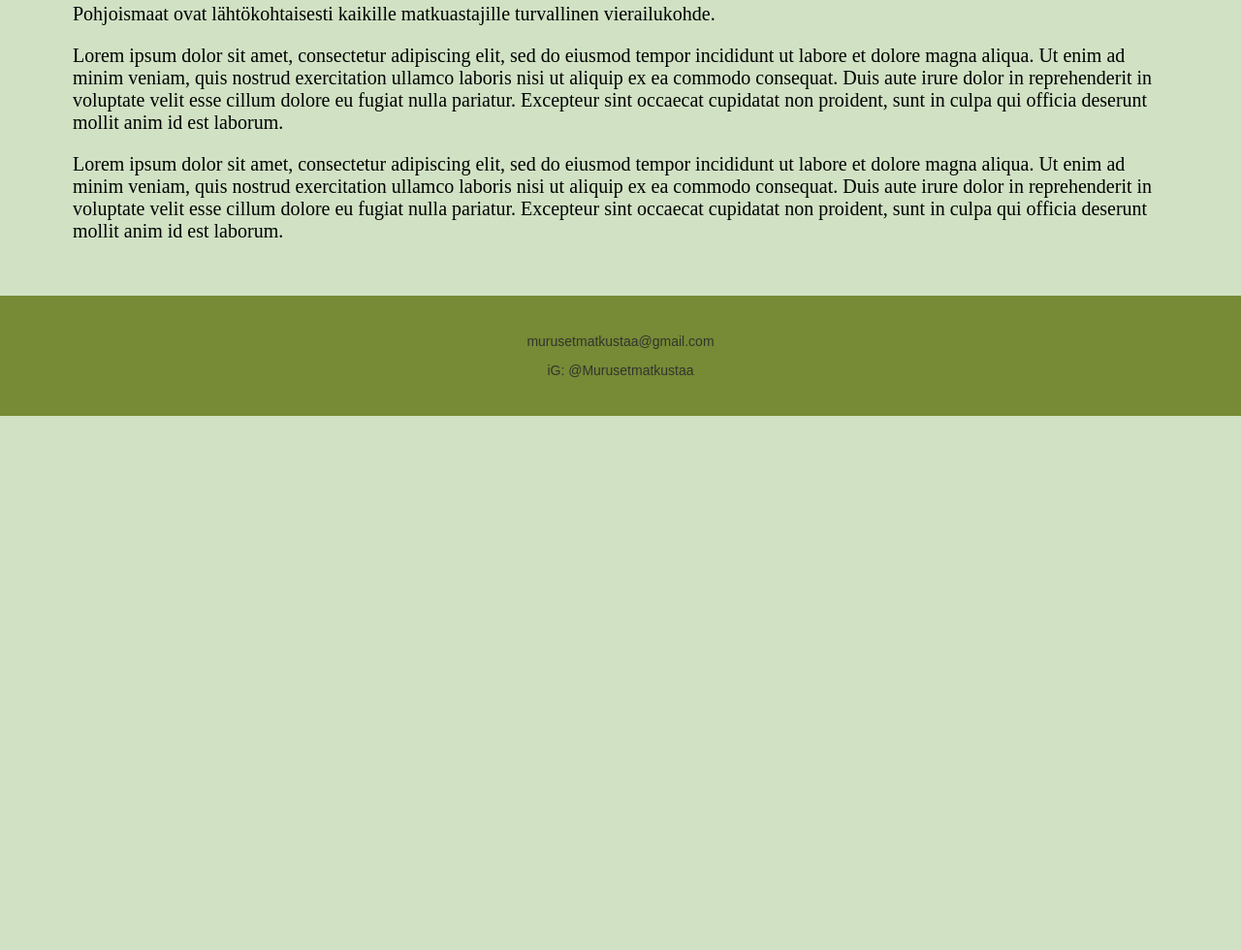
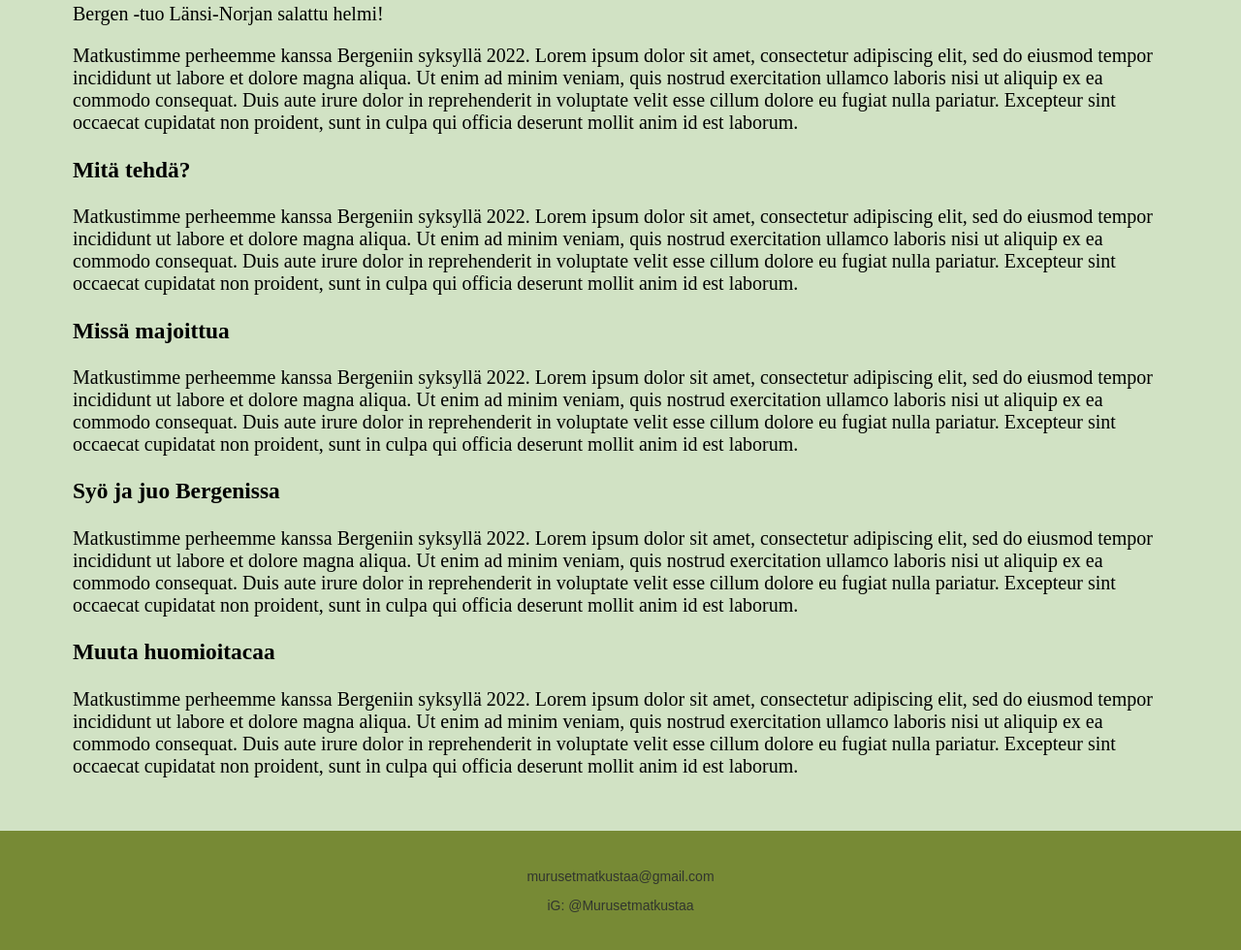
Before and after one commit to maijavou/maijavou.github.io, a plain HTML site: page Bergen.html in a window 1280 px wide. Shown: the part 702-1682 px from the top of the page at 97% size. Before the commit the page ends 1131 px from the top, so only its background shows below. Drawn offline with Linux system fonts and the light colour scheme.

Commit message:
Update Bergen.html

```diff
--- a/Bergen.html
+++ b/Bergen.html
@@ -21,13 +21,34 @@
     <div class="txt">
     <h3>Bergen</h3>
 
-    <p>Pohjoismaat ovat lähtökohtaisesti kaikille matkuastajille turvallinen vierailukohde.</p>
-    <p>Lorem ipsum dolor sit amet, consectetur adipiscing elit, sed do eiusmod tempor incididunt ut labore et dolore magna aliqua.
-         Ut enim ad minim veniam, quis nostrud exercitation ullamco laboris nisi ut aliquip ex ea commodo consequat. Duis aute irure
-         dolor in reprehenderit in voluptate velit esse cillum dolore eu fugiat nulla pariatur. Excepteur sint occaecat cupidatat non
-          proident, sunt in culpa qui officia deserunt mollit anim id est laborum. </p>
-    <p>Lorem ipsum dolor sit amet, consectetur adipiscing elit, sed do eiusmod tempor incididunt ut labore et dolore magna aliqua. Ut enim ad minim veniam, quis nostrud exercitation ullamco laboris nisi ut aliquip ex ea commodo consequat. Duis aute irure dolor in reprehenderit in voluptate velit esse cillum dolore eu fugiat nulla pariatur. Excepteur sint occaecat cupidatat non proident, sunt in culpa qui officia deserunt mollit anim id est laborum.</p>
+    <p>Bergen -tuo Länsi-Norjan salattu helmi!</p>
+    <p> Matkustimme perheemme kanssa Bergeniin syksyllä 2022. Lorem ipsum dolor sit amet, consectetur adipiscing elit, sed do eiusmod tempor incididunt ut labore
+        et dolore magna aliqua. Ut enim ad minim veniam, quis nostrud exercitation ullamco laboris nisi ut aliquip ex ea commodo consequat. Duis aute irure dolor in
+        reprehenderit in voluptate velit esse cillum dolore eu fugiat nulla pariatur. Excepteur sint occaecat cupidatat non proident, sunt in culpa qui officia deserunt mollit anim id est laborum. </p>
 
+
+      <H3> Mitä tehdä?</H3>
+        <p> Matkustimme perheemme kanssa Bergeniin syksyllä 2022. Lorem ipsum dolor sit amet, consectetur adipiscing elit, sed do eiusmod tempor incididunt ut labore
+        et dolore magna aliqua. Ut enim ad minim veniam, quis nostrud exercitation ullamco laboris nisi ut aliquip ex ea commodo consequat. Duis aute irure dolor in
+        reprehenderit in voluptate velit esse cillum dolore eu fugiat nulla pariatur. Excepteur sint occaecat cupidatat non proident, sunt in culpa qui officia deserunt mollit anim id est laborum. </p>
+
+
+           <H3> Missä majoittua</H3>
+        <p> Matkustimme perheemme kanssa Bergeniin syksyllä 2022. Lorem ipsum dolor sit amet, consectetur adipiscing elit, sed do eiusmod tempor incididunt ut labore
+        et dolore magna aliqua. Ut enim ad minim veniam, quis nostrud exercitation ullamco laboris nisi ut aliquip ex ea commodo consequat. Duis aute irure dolor in
+        reprehenderit in voluptate velit esse cillum dolore eu fugiat nulla pariatur. Excepteur sint occaecat cupidatat non proident, sunt in culpa qui officia deserunt mollit anim id est laborum. </p>
+
+
+           <H3> Syö ja juo Bergenissa</H3>
+        <p> Matkustimme perheemme kanssa Bergeniin syksyllä 2022. Lorem ipsum dolor sit amet, consectetur adipiscing elit, sed do eiusmod tempor incididunt ut labore
+        et dolore magna aliqua. Ut enim ad minim veniam, quis nostrud exercitation ullamco laboris nisi ut aliquip ex ea commodo consequat. Duis aute irure dolor in
+        reprehenderit in voluptate velit esse cillum dolore eu fugiat nulla pariatur. Excepteur sint occaecat cupidatat non proident, sunt in culpa qui officia deserunt mollit anim id est laborum. </p>
+
+
+           <H3> Muuta huomioitacaa</H3>
+        <p> Matkustimme perheemme kanssa Bergeniin syksyllä 2022. Lorem ipsum dolor sit amet, consectetur adipiscing elit, sed do eiusmod tempor incididunt ut labore
+        et dolore magna aliqua. Ut enim ad minim veniam, quis nostrud exercitation ullamco laboris nisi ut aliquip ex ea commodo consequat. Duis aute irure dolor in
+        reprehenderit in voluptate velit esse cillum dolore eu fugiat nulla pariatur. Excepteur sint occaecat cupidatat non proident, sunt in culpa qui officia deserunt mollit anim id est laborum. </p>
 
 
     </div>
```
